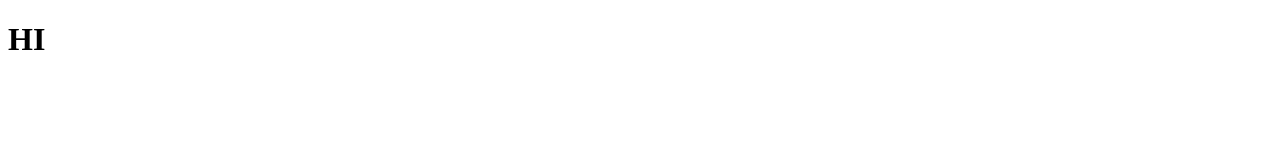
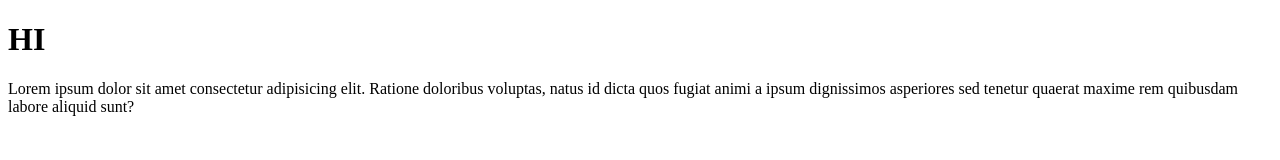
Before and after one commit to Isaac-Urban/JS-Course, a website: page archivoEjemplo.html in a window 1280 px wide. Drawn offline with Linux system fonts and the light colour scheme.

Commit message:
Cambio a ejemplo

```diff
--- a/archivoEjemplo.html
+++ b/archivoEjemplo.html
@@ -11,5 +11,8 @@
 <body>
 
     <h1>HI</h1>
+    <p>
+        Lorem ipsum dolor sit amet consectetur adipisicing elit. Ratione doloribus voluptas, natus id dicta quos fugiat animi a ipsum dignissimos asperiores sed tenetur quaerat maxime rem quibusdam labore aliquid sunt?
+    </p>
 </body>
 </html>
```
